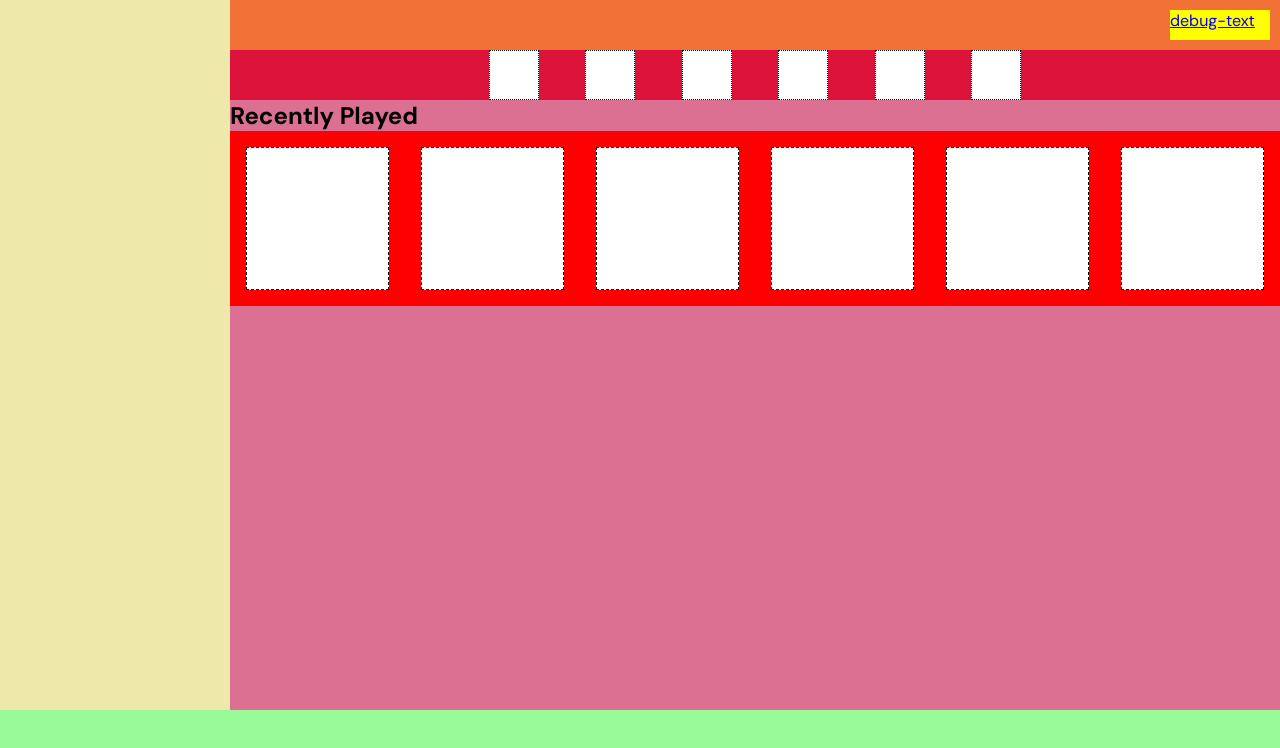
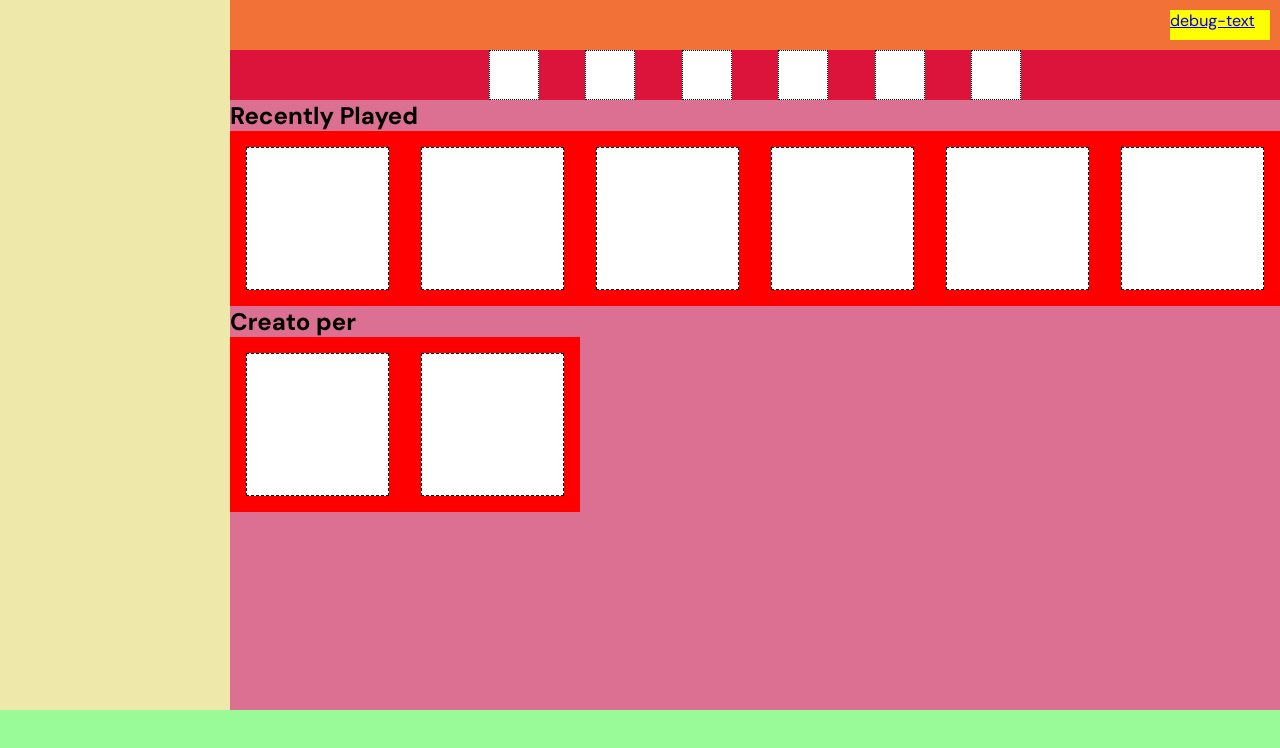
Before and after one commit to MarcoZellini/html-css-spotifyweb, a plain HTML site: page index.html in a window 1280 px wide. Drawn offline with Linux system fonts and the light colour scheme.

Commit message:
Add created_for_you section structure

```diff
--- a/index.html
+++ b/index.html
@@ -81,7 +81,23 @@
                 </div>
                 <!-- /#recently_played -->
 
-                <div id="created_for_you"></div>
+                <div id="created_for_you">
+                    <h2>Creato per</h2>
+                    <div class="row">
+                        <div class="col-2 col-lg-3 col-md-6">
+                            <div class="card"></div>
+                            <!-- /.card -->
+                        </div>
+                        <!-- /.col-2 -->
+                        <div class="col-2 col-lg-3 col-md-6">
+                            <div class="card"></div>
+                            <!-- /.card -->
+                        </div>
+                        <!-- /.col-2 -->
+
+                    </div>
+                    <!-- /.row -->
+                </div>
                 <!-- /#created_for_you -->
 
                 <div id="most_popular"></div>
```
